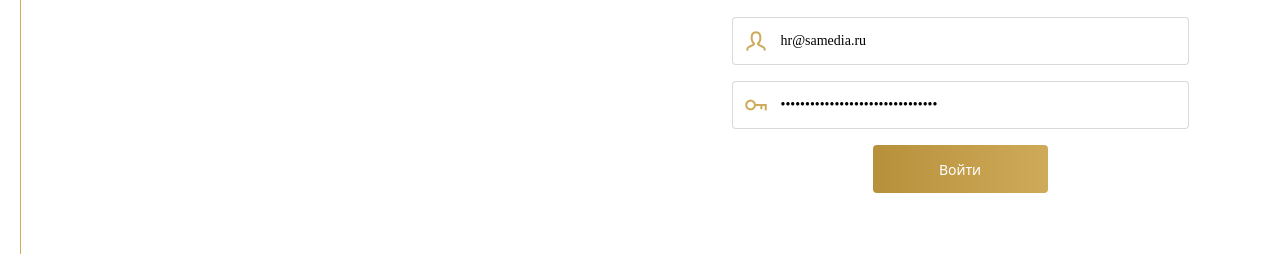
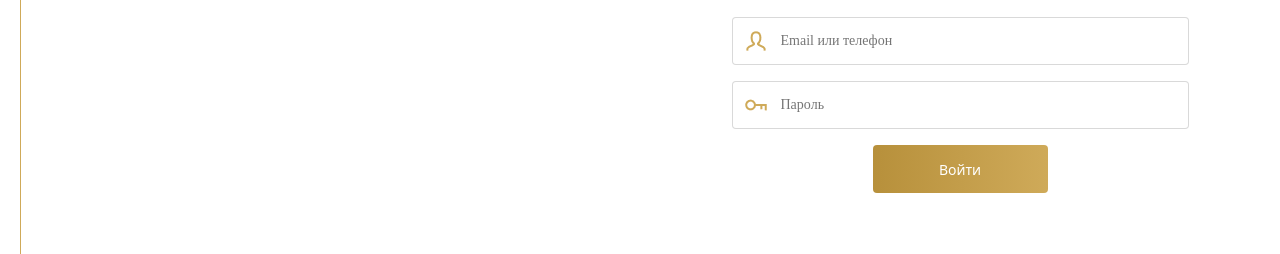
Before and after one commit to Zmeev06/samedia-auth, a plain HTML site: page index.html in a window 1280 px wide. Shown: the part 546-800 px from the top of the page. Drawn offline with nearby package versions, Linux system fonts and the light colour scheme.

Commit message:
Update index.html

```diff
--- a/index.html
+++ b/index.html
@@ -16,8 +16,8 @@
             </div>
             <div class="login-form">
                 <form class="login-form__form" action="" method="get">
-                <input class="login-form__login login-form__input" type="text" placeholder="Email или телефон" value="hr@samedia.ru">
-                <input class="login-form__pass login-form__input" type="password" placeholder="Пароль" value="q10O57H25O82E40y95D12a85U96A4U34">
+                <input class="login-form__login login-form__input" type="text" placeholder="Email или телефон" >
+                <input class="login-form__pass login-form__input" type="password" placeholder="Пароль" >
                 <p class="login-form__error"></p>
                 <button class="login-form__btn" type="button">Войти</button>
             </form>
```
